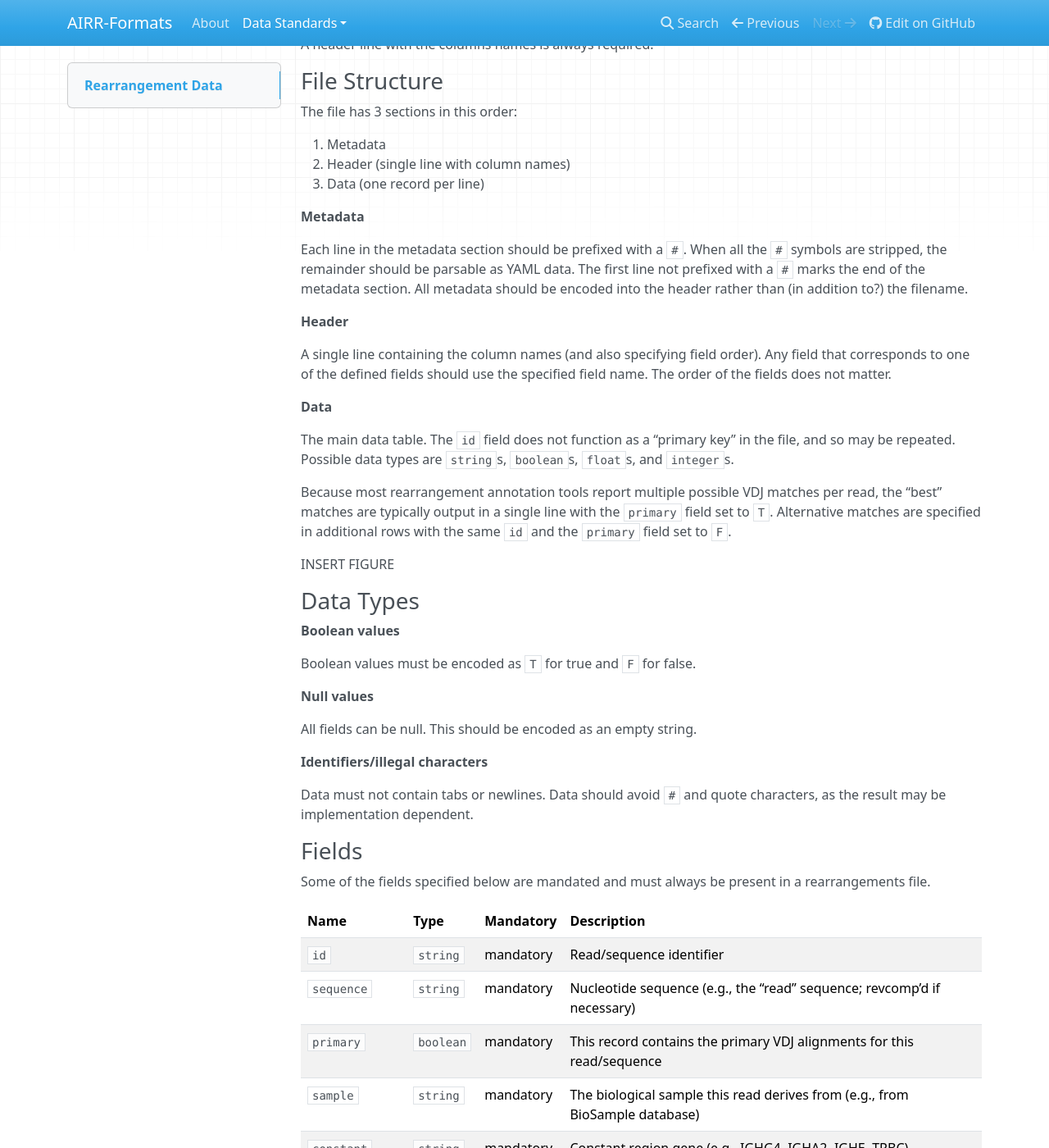
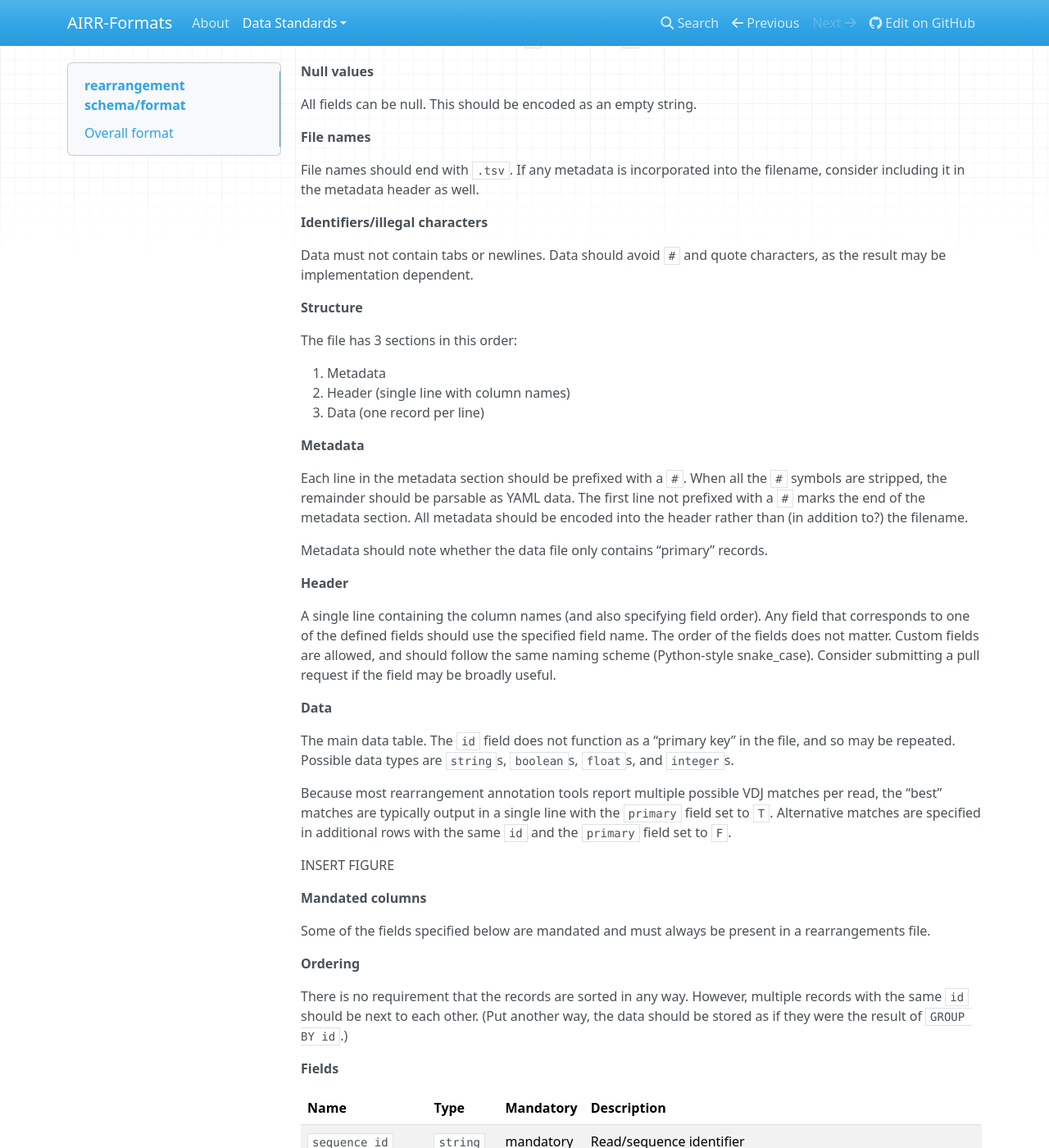
Before and after one commit to airr-community/airr-standards, an MkDocs documentation site: the page built from docs/rearrangements.md, in a window 1280 px wide and 1400 px high, scrolled down 434 px. Shown: the whole window at 82% size. Built offline with MkDocs 1.6.1, drawn with Linux system fonts in a browser that asks for light colours; nearby versions of some CDN libraries; old or Windows-style settings are respelled for this version of MkDocs; some of the changed text lies outside the part shown.

Commit message:
Minor changes to rearrangements

```diff
--- a/docs/rearrangements.md
+++ b/docs/rearrangements.md
@@ -1,18 +1,15 @@
-## Rearrangement Data
+# `rearrangement` schema/format
 
-### File Format
+## Overall format
 
 Data for `rearrangement` objects are stored as rows in a tab-delimited file and
 should be compatible with any CSV reader.
 
-**File names**
-
-File names should end with `.tsv`. If any metadata is incorporated into the
-filename, consider including it in the metadata header as well.
 
 **Encoding**
 
 The file should be encoded as ASCII or UTF-8. Everything is case-sensitive.
+
 
 **CSV dialect**
 
@@ -21,13 +18,36 @@
 always required.
 
 
-### File Structure
+**Boolean values**
+
+Boolean values must be encoded as `T` for true and `F` for false.
+
+
+**Null values**
+
+All fields can be null. This should be encoded as an empty string.
+
+
+**File names**
+
+File names should end with `.tsv`. If any metadata is incorporated into the
+filename, consider including it in the metadata header as well.
+
+
+**Identifiers/illegal characters**
+
+Data must not contain tabs or newlines.  Data should avoid `#` and quote
+characters, as the result may be implementation dependent.
+
+
+**Structure**
 
 The file has 3 sections in this order:
 
 1.  Metadata
 2.  Header (single line with column names)
 3.  Data (one record per line)
+
 
 **Metadata**
 
@@ -37,11 +57,18 @@
 metadata should be encoded into the header rather than (in addition to?) the
 filename.
 
+Metadata should note whether the data file only contains "primary" records.
+
+
 **Header**
 
 A single line containing the column names (and also specifying field order).
 Any field that corresponds to one of the defined fields should use the
-specified field name. The order of the fields does not matter.
+specified field name. The order of the fields does not matter.  Custom fields
+are allowed, and should follow the same naming scheme (Python-style
+snake_case). Consider submitting a pull request if the field may be broadly
+useful.
+
 
 **Data**
 
@@ -57,33 +84,26 @@
 INSERT FIGURE
 
 
-### Data Types
-
-**Boolean values**
-
-Boolean values must be encoded as `T` for true and `F` for false.
-
-**Null values**
-
-All fields can be null. This should be encoded as an empty string.
-
-**Identifiers/illegal characters**
-
-Data must not contain tabs or newlines.  Data should avoid `#` and quote
-characters, as the result may be implementation dependent.
-
-
-### Fields
+**Mandated columns**
 
 Some of the fields specified below are mandated and must always be present in a
 rearrangements file.
 
+
+**Ordering**
+
+There is no requirement that the records are sorted in any way.  However,
+multiple records with the same `id` should be next to each other.  (Put another
+way, the data should be stored as if they were the result of `GROUP BY id`.)
+
+
+**Fields**
+
 | Name | Type | Mandatory | Description |
 | --- | --- | --- | --- |
-| `id` | `string` |  mandatory  | Read/sequence identifier |
+| `sequence_id` | `string` |  mandatory  | Read/sequence identifier |
 | `sequence` | `string` |  mandatory  | Nucleotide sequence (e.g., the "read" sequence; revcomp'd if necessary) |
-| `primary` | `boolean` |  mandatory  | This record contains the primary VDJ alignments for this read/sequence |
-| `sample` | `string` |  mandatory  | The biological sample this read derives from (e.g., from BioSample database) |
+| `sample_id` | `string` |  mandatory  | The biological sample this read derives from (e.g., from BioSample database) |
 | `constant` | `string` |  mandatory  | Constant region gene (e.g., IGHG4, IGHA2, IGHE, TRBC) |
 | `functional` | `boolean` |  mandatory  | VDJ sequence is predicted to be functional |
 | `rev_comp` | `boolean` |  mandatory  | Sequence is reverse complemented |
```
Also changed, not shown: other parts of docs/rearrangements.md (+3 -1 lines), 2 other files.
